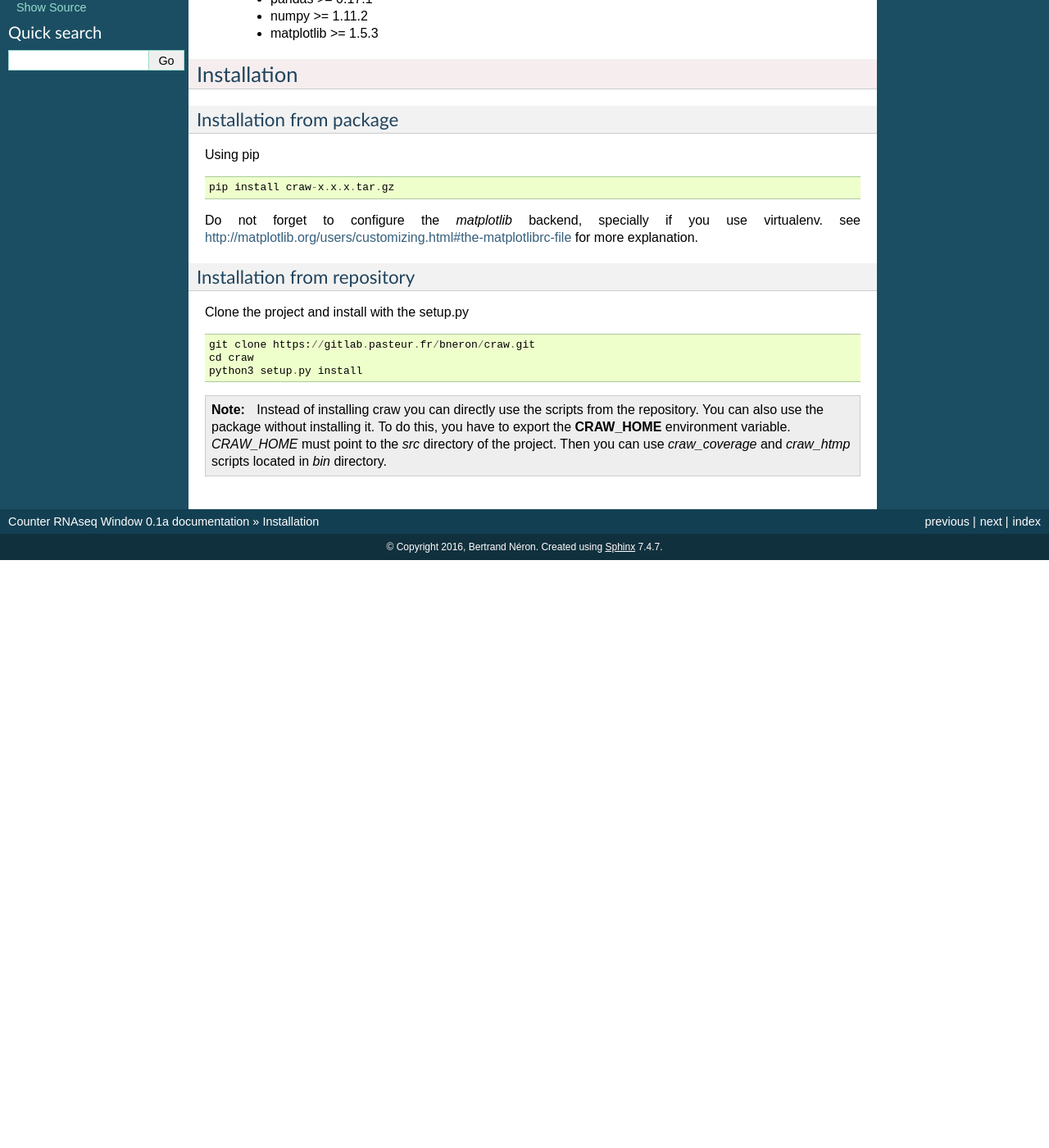
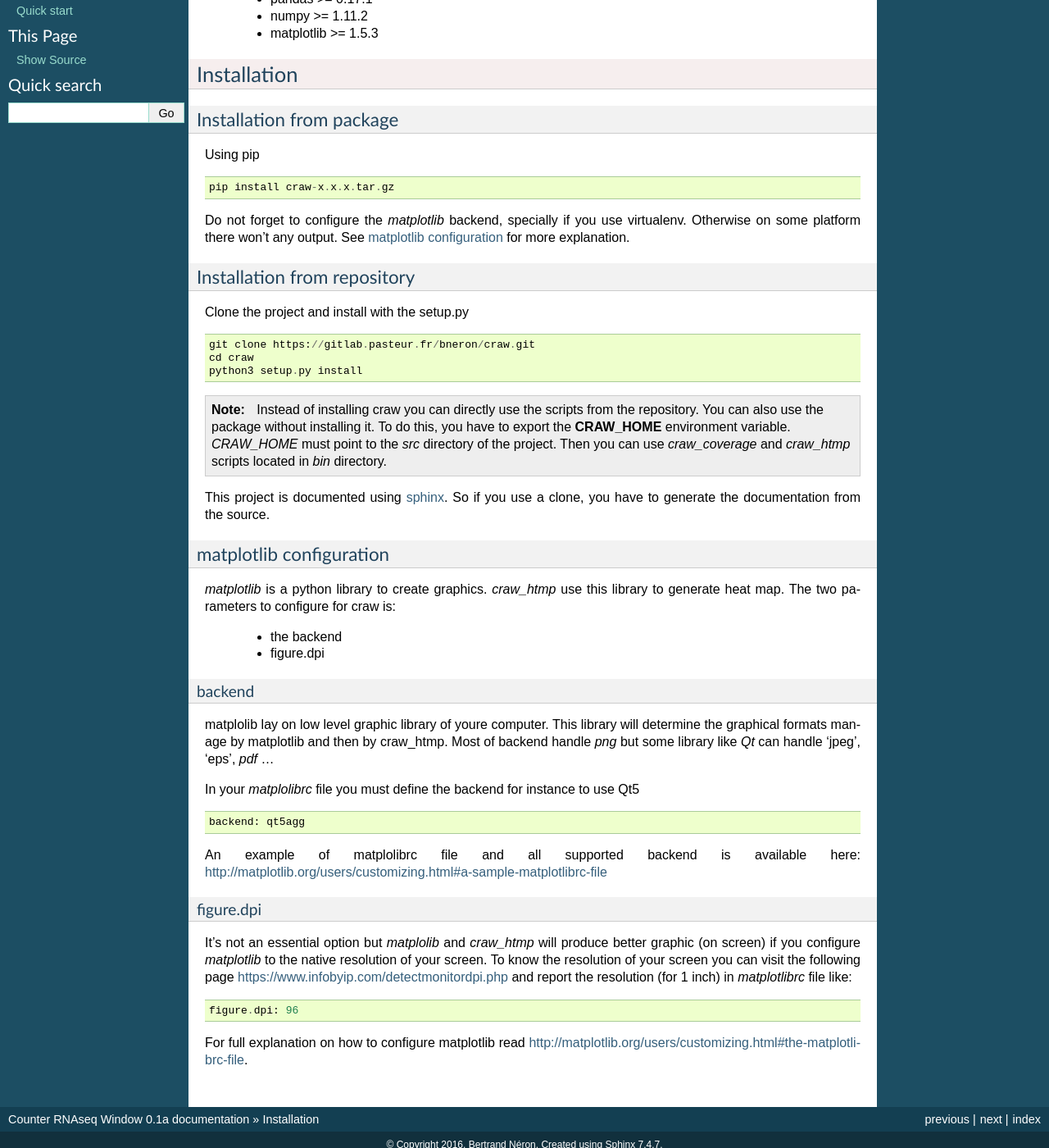
Before and after one commit to bneron/CRAW_singularity, a Sphinx documentation site: the page built from doc/source/installation.rst, in a window 1280 px wide and 1400 px high, scrolled down 367 px. Shown: the whole window at 82% size. Built offline with Sphinx 7.4.7, drawn with Linux system fonts in a browser that asks for light colours; before the commit the page ends 1050 px from its top, so only the background shows below that; some of the changed text lies outside the part shown.

Commit message:
update installation documentation

```diff
--- a/doc/source/installation.rst
+++ b/doc/source/installation.rst
@@ -35,7 +35,8 @@
     pip install craw-x.x.x.tar.gz
 
 Do not forget to configure the `matplotlib` backend, specially if you use virtualenv.
-see http://matplotlib.org/users/customizing.html#the-matplotlibrc-file for more explanation.
+Otherwise on some platform there won't any output.
+See :ref:`matplotlibrc` for more explanation.
 
 Installation from repository
 ----------------------------
@@ -52,3 +53,45 @@
     To do this, you have to export the **CRAW_HOME** environment variable.
     `CRAW_HOME` must point to the `src` directory of the project.
     Then you can use `craw_coverage` and `craw_htmp` scripts located in `bin` directory.
+
+This project is documented using `sphinx <http://www.sphinx-doc.org/en/stable/index.html>`_.
+So if you use a clone, you have to generate the documentation from the source.
+
+.. _matplotlibrc:
+
+matplotlib configuration
+------------------------
+
+`matplotlib` is a python library to create graphics.
+`craw_htmp` use this library to generate heat map.
+The two parameters to configure for craw is:
+
+    - the backend
+    - figure.dpi
+
+backend
+"""""""
+
+matplolib lay on low level graphic library of youre computer. This library will determine
+the graphical formats manage by matplotlib and  then by craw_htmp. Most of backend handle `png`
+but some library like `Qt` can handle 'jpeg', 'eps', `pdf` ...
+
+In your `matplolibrc` file you must define the backend for instance to use Qt5 ::
+
+    backend: qt5agg
+
+An example of matplolibrc file and all supported backend is available here:
+http://matplotlib.org/users/customizing.html#a-sample-matplotlibrc-file
+
+figure.dpi
+""""""""""
+
+It's not an essential option but `matplolib` and `craw_htmp` will produce better graphic (on screen)
+if you configure `matplotlib` to the native resolution of your screen.
+To know the resolution of your screen you can visit the following page https://www.infobyip.com/detectmonitordpi.php
+and report the resolution (for 1 inch) in `matplotlibrc` file like: ::
+
+    figure.dpi: 96
+
+For full explanation on how to configure matplotlib read
+http://matplotlib.org/users/customizing.html#the-matplotlibrc-file.
```
